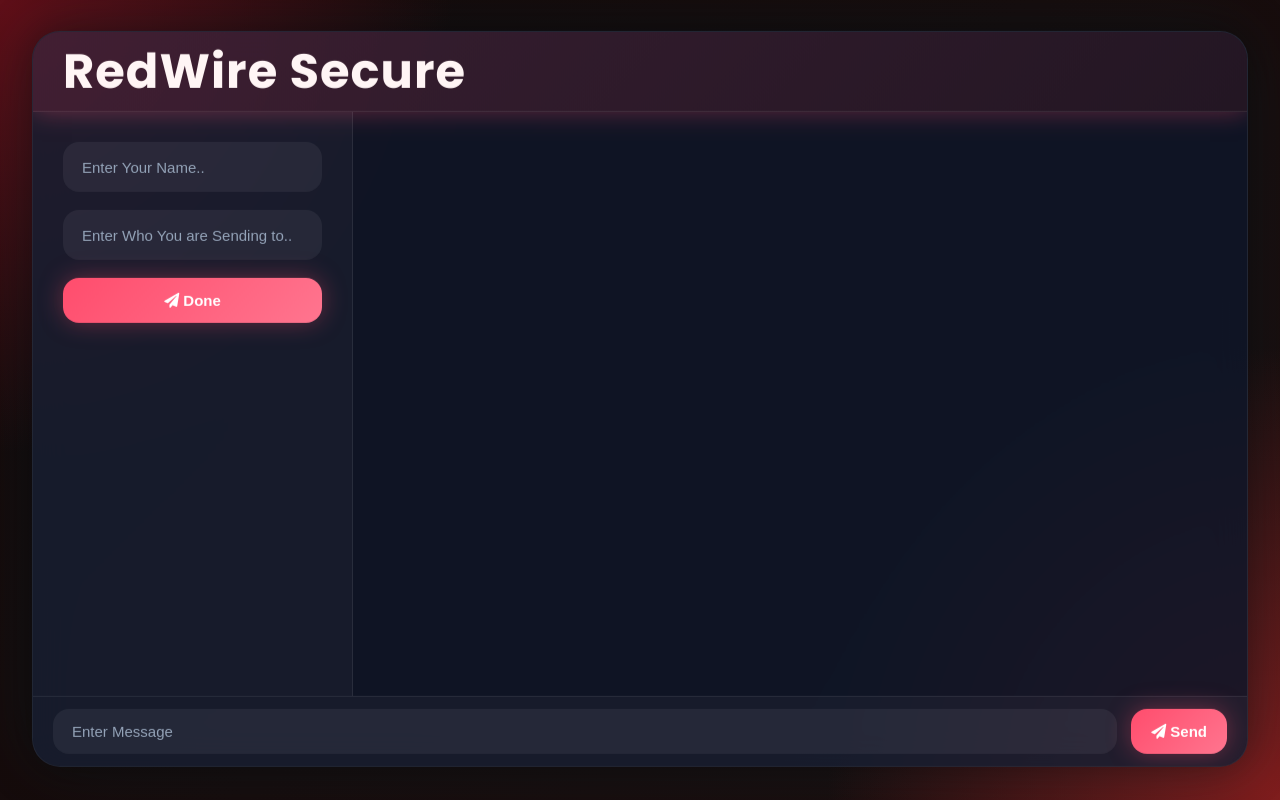
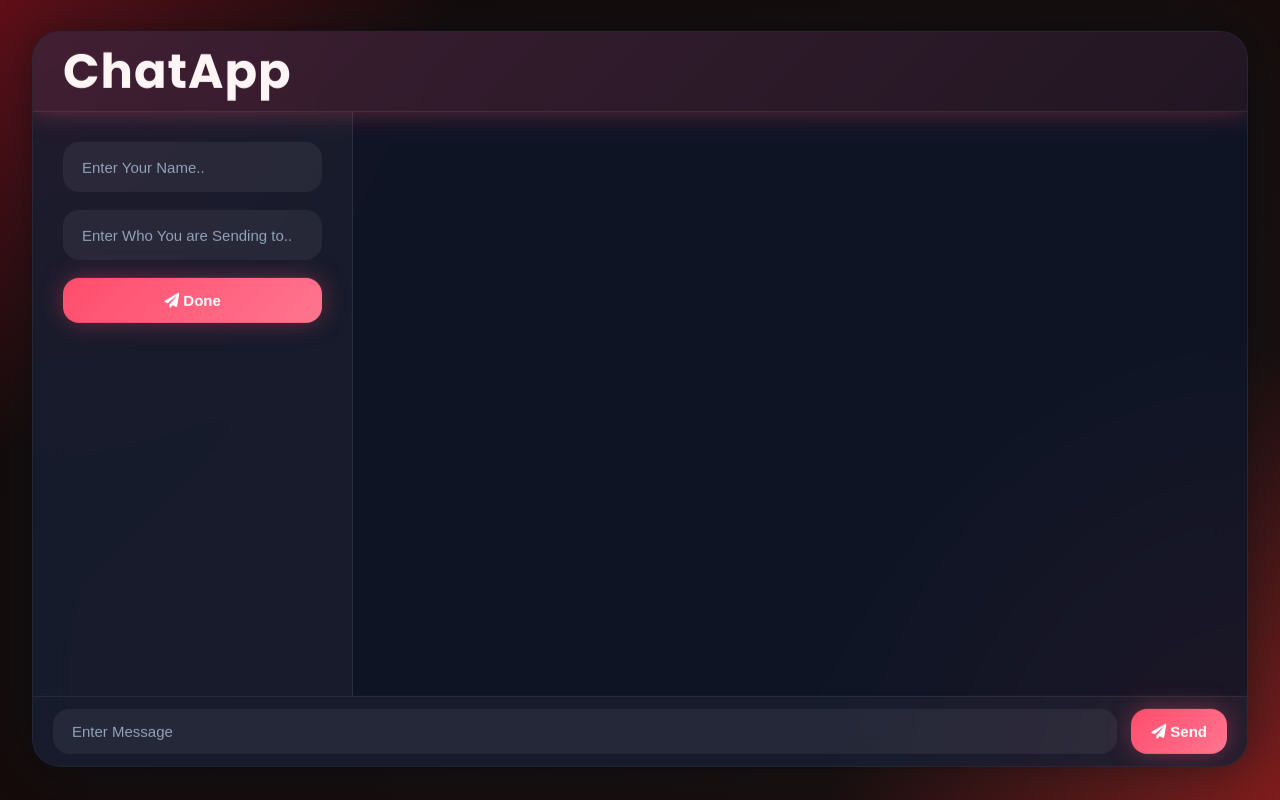
Before and after one commit to Adityasy-DL/ChatApp, a website: page front/index.html in a window 1280 px wide. Drawn offline with nearby package versions, Linux system fonts and the light colour scheme; no server answers.

Commit message:
Changeing the name

```diff
--- a/front/index.html
+++ b/front/index.html
@@ -5,12 +5,12 @@
   <meta name="viewport" content="width=device-width, initial-scale=1.0">
   <link rel="stylesheet" href="https://cdnjs.cloudflare.com/ajax/libs/font-awesome/5.12.1/css/all.min.css" integrity="sha256-mmgLkCYLUQbXn0B1SRqzHar6dCnv9oZFPEC1g1cwlkk=" crossorigin="anonymous" />
   <link rel="stylesheet" href="css/style.css">
-  <title>RedWire Secure Messenger</title>
+  <title>ChatApp</title>
 </head>
 <body>
   <div class="chat-container">
     <header class="chat-header">
-      <h1>RedWire Secure</h1>
+      <h1>ChatApp</h1>
     </header>
     <main class="chat-main">
       <div class="chat-sidebar">
```
